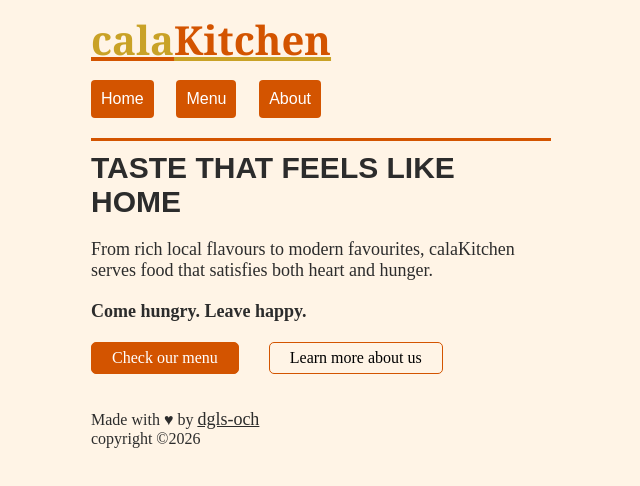
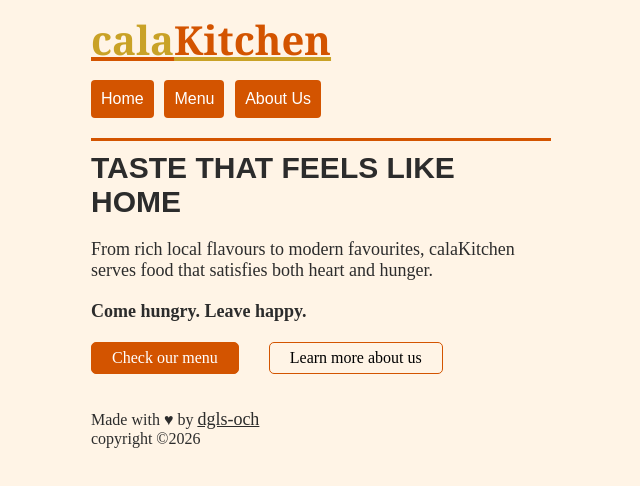
Before and after one commit to dgls-och/calaKitchen, a website built with webpack: page src/template.html in a window 1280 px wide. Shown: the whole page, without its empty margins (319-959 px from the left). Built offline with nearby package versions, Linux system fonts and the light colour scheme.

Commit message:
Add 'Us' to the text on about button

```diff
--- a/src/template.html
+++ b/src/template.html
@@ -14,7 +14,7 @@
             <nav>
                 <button data-id="home">Home</button>
                 <button data-id="menu">Menu</button>
-                <button data-id="about">About</button>
+                <button data-id="about">About Us</button>
             </nav>
         </header>
         <div id="content"></div>
```
